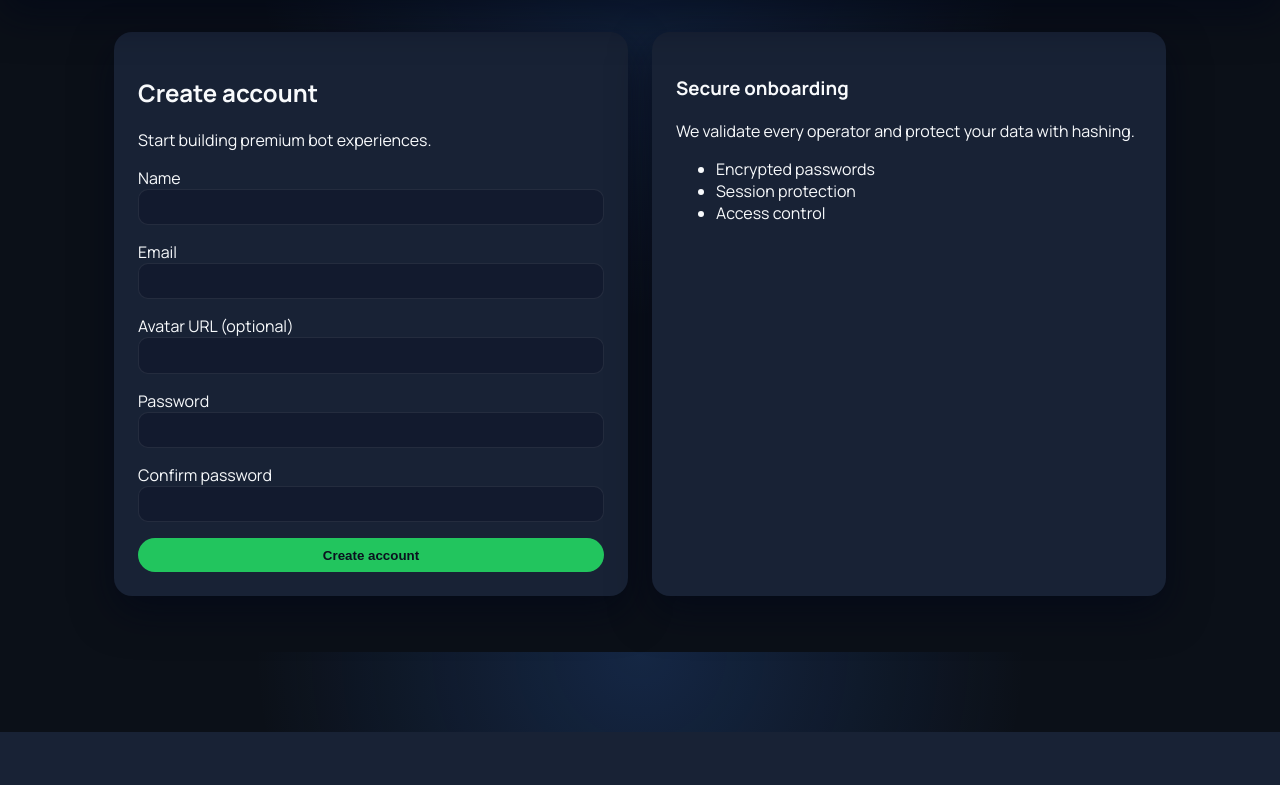
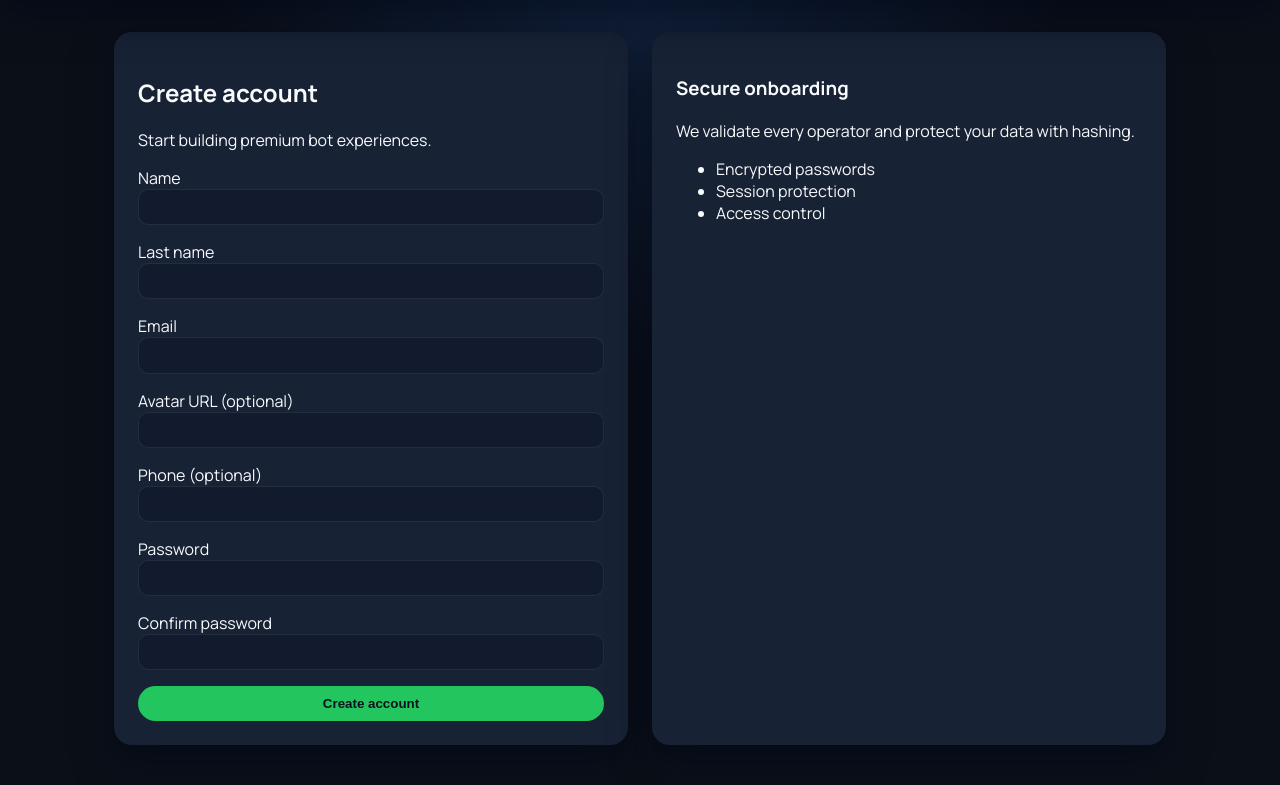
Before and after one commit to excellent2610/subioTG, a Flask app: page /register in a window 1280 px wide. Shown: the part 68-853 px from the top of the page. Before the commit the page ends 800 px from the top, so only its background shows below. Run offline with Flask 3, Linux system fonts and the light colour scheme.

Commit message:
Add user profile fields, activity log, and theme persistence

```diff
--- a/app.py
+++ b/app.py
@@ -35,10 +35,15 @@ def init_db():
             id INTEGER PRIMARY KEY AUTOINCREMENT,
             email TEXT UNIQUE NOT NULL,
             name TEXT NOT NULL,
+            last_name TEXT,
             password_hash TEXT NOT NULL,
             avatar TEXT,
             plan TEXT DEFAULT 'Free',
             status TEXT DEFAULT 'Inactive',
+            phone TEXT,
+            theme TEXT DEFAULT 'dark',
+            blocked INTEGER DEFAULT 0,
+            is_admin INTEGER DEFAULT 0,
             created_at TEXT NOT NULL
         );
 
@@ -75,6 +80,15 @@ def init_db():
             expires_at TEXT NOT NULL,
             FOREIGN KEY(user_id) REFERENCES users(id)
         );
+
+        CREATE TABLE IF NOT EXISTS activity_log (
+            id INTEGER PRIMARY KEY AUTOINCREMENT,
+            user_id INTEGER NOT NULL,
+            action TEXT NOT NULL,
+            created_at TEXT NOT NULL,
+            ip_address TEXT,
+            FOREIGN KEY(user_id) REFERENCES users(id)
+        );
         """
     )
     db.commit()
@@ -88,6 +102,26 @@ def init_db():
         pass
     try:
         db.execute("ALTER TABLE payments ADD COLUMN currency TEXT DEFAULT 'USD'")
+    except sqlite3.OperationalError:
+        pass
+    try:
+        db.execute("ALTER TABLE users ADD COLUMN last_name TEXT")
+    except sqlite3.OperationalError:
+        pass
+    try:
+        db.execute("ALTER TABLE users ADD COLUMN phone TEXT")
+    except sqlite3.OperationalError:
+        pass
+    try:
+        db.execute("ALTER TABLE users ADD COLUMN theme TEXT DEFAULT 'dark'")
+    except sqlite3.OperationalError:
+        pass
+    try:
+        db.execute("ALTER TABLE users ADD COLUMN blocked INTEGER DEFAULT 0")
+    except sqlite3.OperationalError:
+        pass
+    try:
+        db.execute("ALTER TABLE users ADD COLUMN is_admin INTEGER DEFAULT 0")
     except sqlite3.OperationalError:
         pass
     db.commit()
@@ -111,6 +145,11 @@ def verify_password(password, stored):
 def login_required(view):
     def wrapped(*args, **kwargs):
         if "user_id" not in session:
+            return redirect(url_for("login"))
+        user = get_user(session["user_id"])
+        if user and user["blocked"]:
+            session.pop("user_id", None)
+            flash("Account is blocked. Contact support.", "error")
             return redirect(url_for("login"))
         return view(*args, **kwargs)
 
@@ -142,6 +181,15 @@ def get_user_payments(user_id):
     ).fetchall()
 
 
+def log_activity(user_id, action):
+    db = get_db()
+    db.execute(
+        "INSERT INTO activity_log (user_id, action, created_at, ip_address) VALUES (?, ?, ?, ?)",
+        (user_id, action, datetime.utcnow().isoformat(), request.remote_addr),
+    )
+    db.commit()
+
+
 @app.before_request
 def ensure_csrf():
     if "csrf_token" not in session:
@@ -150,7 +198,9 @@ def ensure_csrf():
 
 @app.context_processor
 def inject_globals():
-    return {"csrf_token": session.get("csrf_token"), "user": get_user(session["user_id"]) if "user_id" in session else None}
+    user = get_user(session["user_id"]) if "user_id" in session else None
+    theme = session.get("theme") or (user["theme"] if user else "dark")
+    return {"csrf_token": session.get("csrf_token"), "user": user, "theme": theme}
 
 
 def validate_csrf():
@@ -173,10 +223,12 @@ def register():
             return redirect(url_for("register"))
 
         name = request.form.get("name", "").strip()
+        last_name = request.form.get("last_name", "").strip()
         email = request.form.get("email", "").strip().lower()
         password = request.form.get("password", "")
         confirm = request.form.get("confirm", "")
         avatar = request.form.get("avatar", "").strip()
+        phone = request.form.get("phone", "").strip()
 
         if len(password) < 6:
             flash("Password must be at least 6 characters.", "error")
@@ -189,13 +241,16 @@ def register():
             return redirect(url_for("register"))
 
         db = get_db()
+        is_admin = 1 if email.endswith("@subio.dev") else 0
         db.execute(
-            "INSERT INTO users (email, name, password_hash, avatar, created_at) VALUES (?, ?, ?, ?, ?)",
-            (email, name, hash_password(password), avatar or None, datetime.utcnow().isoformat()),
+            "INSERT INTO users (email, name, last_name, password_hash, avatar, phone, is_admin, created_at) VALUES (?, ?, ?, ?, ?, ?, ?, ?)",
+            (email, name, last_name or None, hash_password(password), avatar or None, phone or None, is_admin, datetime.utcnow().isoformat()),
         )
         db.commit()
         user = get_user_by_email(email)
         session["user_id"] = user["id"]
+        session["theme"] = user["theme"]
+        log_activity(user["id"], "register")
         flash("Account created successfully.", "success")
         return redirect(url_for("dashboard"))
 
@@ -215,7 +270,12 @@ def login():
         if not user or not verify_password(password, user["password_hash"]):
             flash("Invalid email or password.", "error")
             return redirect(url_for("login"))
+        if user["blocked"]:
+            flash("Account is blocked. Contact support.", "error")
+            return redirect(url_for("login"))
         session["user_id"] = user["id"]
+        session["theme"] = user["theme"]
+        log_activity(user["id"], "login")
         flash("Welcome back!", "success")
         return redirect(url_for("dashboard"))
 
@@ -224,7 +284,9 @@ def login():
 
 @app.route("/logout")
 def logout():
-    session.pop("user_id", None)
+    user_id = session.pop("user_id", None)
+    if user_id:
+        log_activity(user_id, "logout")
     flash("You have been logged out.", "info")
     return redirect(url_for("login"))
 
@@ -286,6 +348,7 @@ def reset_confirm(token):
         )
         db.execute("DELETE FROM reset_tokens WHERE token = ?", (token,))
         db.commit()
+        log_activity(record["user_id"], "password_reset")
         flash("Password updated.", "success")
         return redirect(url_for("login"))
 
@@ -310,18 +373,27 @@ def profile():
             flash("Invalid session token.", "error")
             return redirect(url_for("profile"))
         name = request.form.get("name", "").strip()
+        last_name = request.form.get("last_name", "").strip()
         email = request.form.get("email", "").strip().lower()
         avatar = request.form.get("avatar", "").strip()
+        phone = request.form.get("phone", "").strip()
+        theme = request.form.get("theme", "dark")
         db = get_db()
         db.execute(
-            "UPDATE users SET name = ?, email = ?, avatar = ? WHERE id = ?",
-            (name, email, avatar or None, user["id"]),
+            "UPDATE users SET name = ?, last_name = ?, email = ?, avatar = ?, phone = ?, theme = ? WHERE id = ?",
+            (name, last_name or None, email, avatar or None, phone or None, theme, user["id"]),
         )
         db.commit()
+        session["theme"] = theme
+        log_activity(user["id"], "profile_update")
         flash("Profile updated.", "success")
         return redirect(url_for("profile"))
     subscriptions = get_user_subscriptions(user["id"])
-    return render_template("profile.html", subscriptions=subscriptions)
+    activity = get_db().execute(
+        "SELECT * FROM activity_log WHERE user_id = ? ORDER BY created_at DESC LIMIT 10",
+        (user["id"],),
+    ).fetchall()
+    return render_template("profile.html", subscriptions=subscriptions, activity=activity)
 
 
 @app.route("/profile/password", methods=["POST"])
@@ -341,8 +413,22 @@ def profile_password():
         (hash_password(password), session["user_id"]),
     )
     db.commit()
+    log_activity(session["user_id"], "password_change")
     flash("Password updated.", "success")
     return redirect(url_for("profile"))
+
+
+@app.route("/theme", methods=["POST"])
+@login_required
+def theme():
+    if not validate_csrf():
+        return ("Invalid token", 400)
+    mode = request.form.get("theme", "dark")
+    session["theme"] = mode
+    db = get_db()
+    db.execute("UPDATE users SET theme = ? WHERE id = ?", (mode, session["user_id"]))
+    db.commit()
+    return ("", 204)
 
 
 @app.route("/subscriptions", methods=["GET", "POST"])
--- a/static/js/app.js
+++ b/static/js/app.js
@@ -6,8 +6,20 @@ if (storedTheme) {
 
 const toggle = document.getElementById("theme-toggle");
 if (toggle) {
-  toggle.addEventListener("click", () => {
+  toggle.addEventListener("click", async () => {
     root.classList.toggle("light");
-    localStorage.setItem("subio-theme", root.classList.contains("light") ? "light" : "dark");
+    const mode = root.classList.contains("light") ? "light" : "dark";
+    localStorage.setItem("subio-theme", mode);
+    const csrfInput = document.querySelector("input[name='csrf_token']");
+    if (csrfInput) {
+      const form = new FormData();
+      form.append("csrf_token", csrfInput.value);
+      form.append("theme", mode);
+      try {
+        await fetch("/theme", { method: "POST", body: form });
+      } catch (error) {
+        // no-op
+      }
+    }
   });
 }
--- a/templates/base.html
+++ b/templates/base.html
@@ -1,5 +1,5 @@
 <!doctype html>
-<html lang="en" class="dark">
+<html lang="en" class="{{ 'light' if theme == 'light' else 'dark' }}">
   <head>
     <meta charset="utf-8" />
     <meta name="viewport" content="width=device-width, initial-scale=1" />
@@ -26,7 +26,7 @@
         {% endif %}
       </nav>
       <div class="actions">
-        <button id="theme-toggle" class="btn ghost" type="button">Theme</button>
+        <button id="theme-toggle" class="btn ghost" type="button" data-theme="{{ theme }}">Theme</button>
         {% if user %}
           <a class="btn primary" href="{{ url_for('logout') }}">Logout</a>
         {% endif %}
--- a/templates/register.html
+++ b/templates/register.html
@@ -9,11 +9,17 @@
       <label>Name
         <input type="text" name="name" required />
       </label>
+      <label>Last name
+        <input type="text" name="last_name" />
+      </label>
       <label>Email
         <input type="email" name="email" required />
       </label>
       <label>Avatar URL (optional)
         <input type="text" name="avatar" />
+      </label>
+      <label>Phone (optional)
+        <input type="text" name="phone" />
       </label>
       <label>Password
         <input type="password" name="password" required minlength="6" />
```
Also changed, not shown: templates/profile.html (+21 -0 lines).
